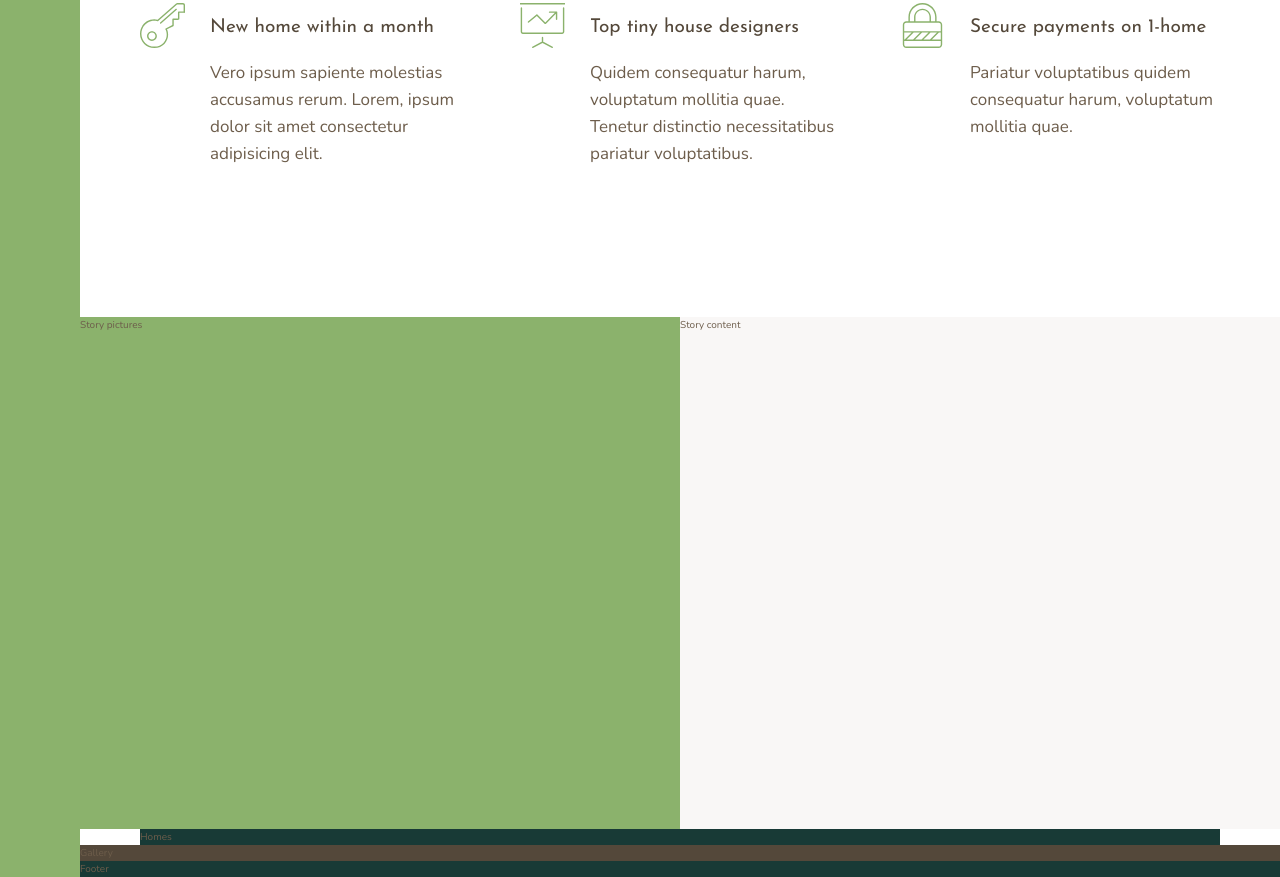
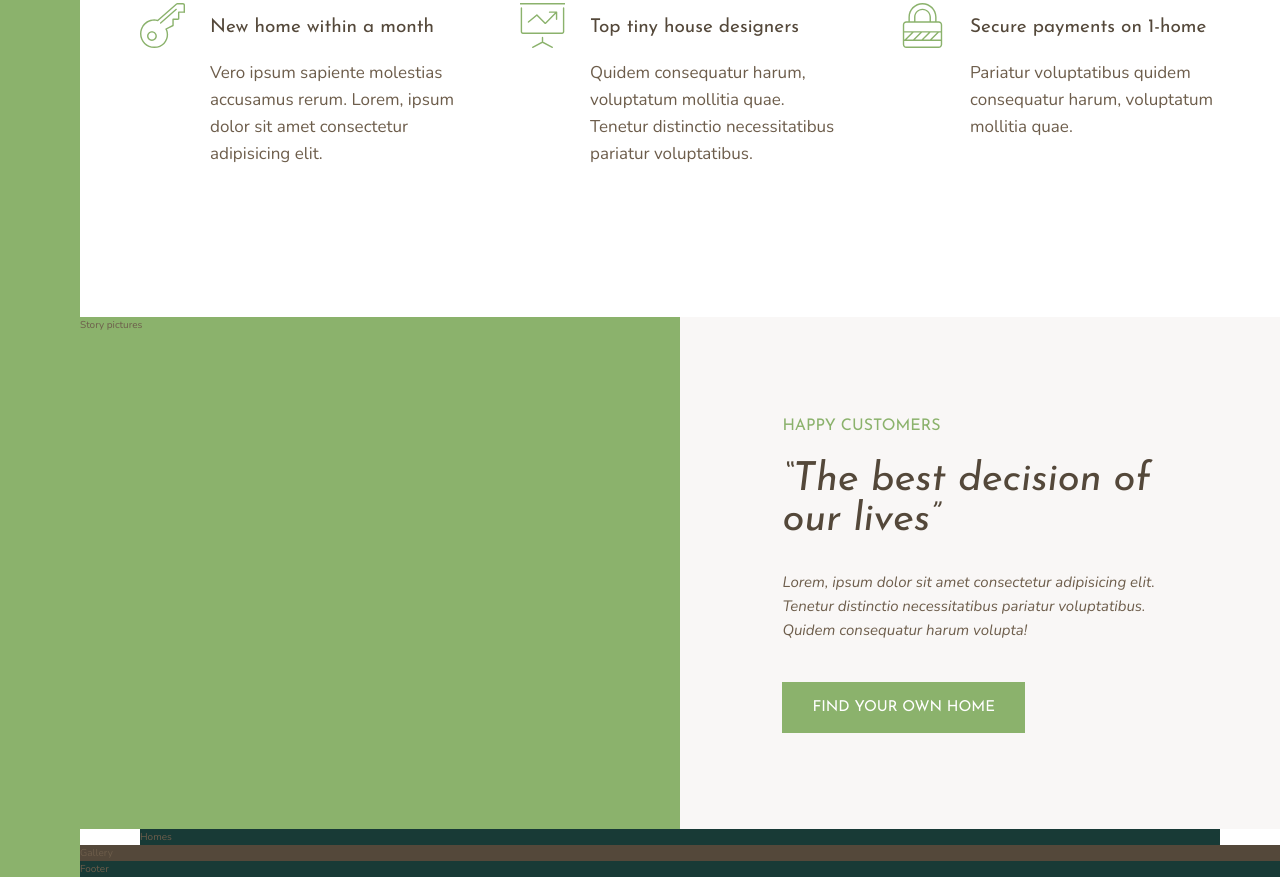
Before and after one commit to MareikeHeuer/1-home-css-grids, a website: page index.html in a window 1280 px wide. Shown: the part 991-1868 px from the top of the page. Drawn offline with nearby package versions, Linux system fonts and the light colour scheme.

Commit message:
story-section content part complete

```diff
--- a/index.html
+++ b/index.html
@@ -91,7 +91,18 @@
 
     <div class="story__pictures">Story pictures</div>
 
-    <div class="story__content">Story content</div>
+    <div class="story__content">
+      <h3 class="heading-3 mb-sm">Happy customers</h3>
+      <h2 class="heading-2 heading-2--dark mb-md">
+        &ldquo;The best decision of our lives&rdquo;
+      </h2>
+      <p class="story__text">
+        Lorem, ipsum dolor sit amet consectetur adipisicing elit. Tenetur
+        distinctio necessitatibus pariatur voluptatibus. Quidem consequatur
+        harum volupta!
+      </p>
+      <button class="btn">Find your own home</button>
+    </div>
 
     <div class="homes">Homes</div>
 
--- /dev/null
+++ b/sass/_button.scss
@@ -0,0 +1,16 @@
+.btn {
+  background-color: $color-primary;
+  color: #fff;
+  border: none;
+  border-radius: 0;
+  font-family: $font-heading;
+  font-size: 1.5rem;
+  text-transform: uppercase;
+  padding: 1.8rem 3rem;
+  cursor: pointer;
+  transition: all 0.2s;
+
+  &:hover {
+    background-color: $color-primary-dark;
+  }
+}
--- a/sass/_story.scss
+++ b/sass/_story.scss
@@ -7,5 +7,23 @@
   &__content {
     background-color: $color-grey-light-1;
     grid-column: col-start 5 / full-end;
+
+    padding: 6rem 8vw;
+
+    /*display: flex;
+    flex-direction: column;
+    justify-content: center;
+    align-items: flex-start;
+    */
+
+    display: grid;
+    align-content: center;
+    justify-items: start; // btn width back to original size
+  }
+
+  &__text {
+    font-size: 1.5rem;
+    font-style: italic;
+    margin-bottom: 4rem;
   }
 }
--- a/sass/_typography.scss
+++ b/sass/_typography.scss
@@ -9,10 +9,23 @@
 
 .heading-2 {
   @extend %heading;
+  font-size: 4rem;
+  font-style: italic;
+  line-height: 1;
+
+  &--light {
+    color: $color-grey-light-1;
+  }
+  &--dark {
+    color: $color-grey-dark-1;
+  }
 }
 
 .heading-3 {
   @extend %heading;
+  font-size: 1.6rem;
+  color: $color-primary;
+  text-transform: uppercase;
 }
 
 .heading-4 {
@@ -26,3 +39,16 @@
     color: $color-grey-dark-1;
   }
 }
+
+.mb-sm {
+  margin-bottom: 2rem;
+}
+.mb-md {
+  margin-bottom: 3rem;
+}
+.mb-lg {
+  margin-bottom: 4rem;
+}
+.mb-hg {
+  margin-bottom: 8rem;
+}
--- a/sass/main.scss
+++ b/sass/main.scss
@@ -1,4 +1,5 @@
 @import "base";
+@import "button";
 @import "typography";
 
 @import "sidebar";
```
Also changed, not shown: css/style.css.
